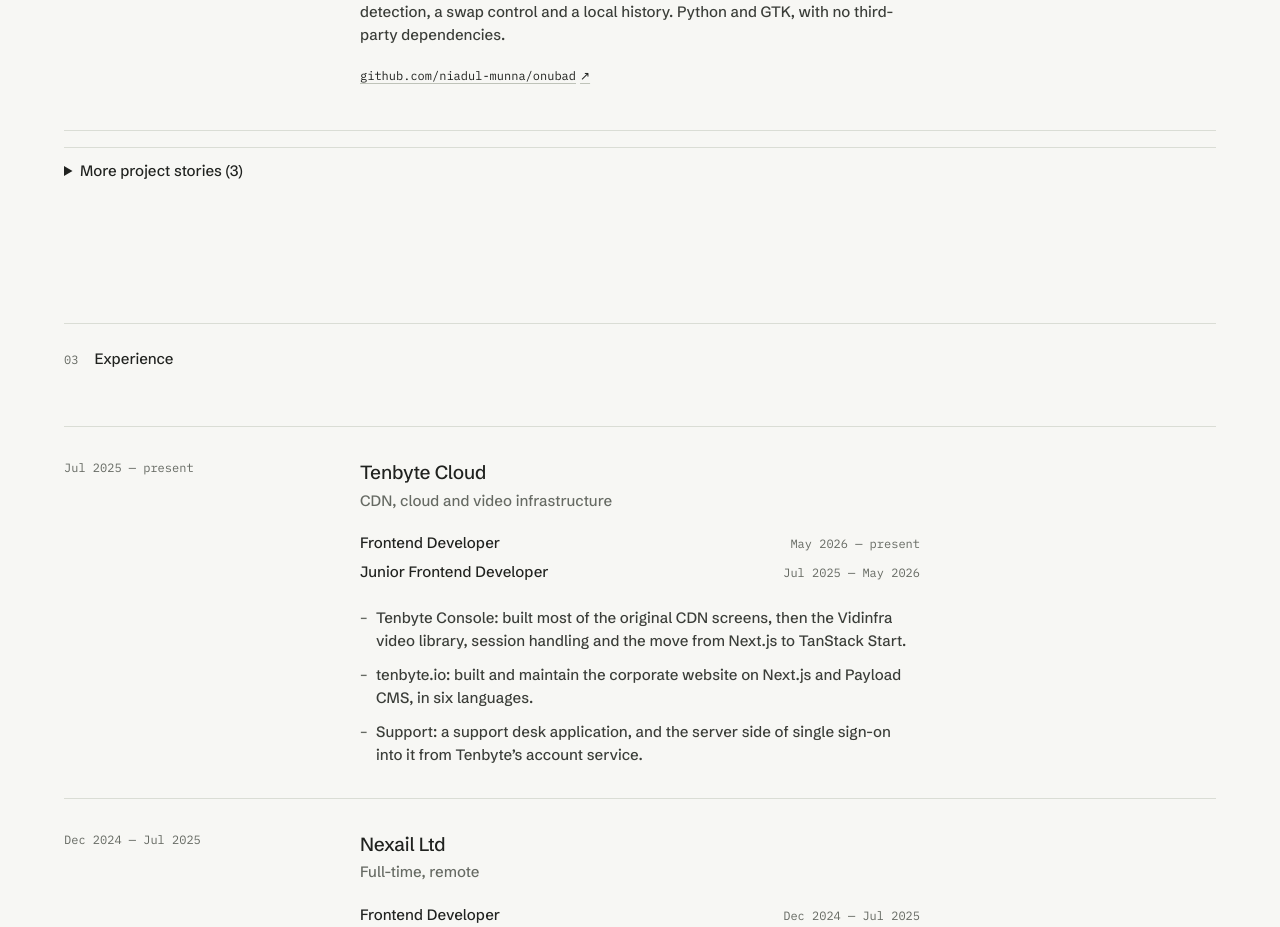
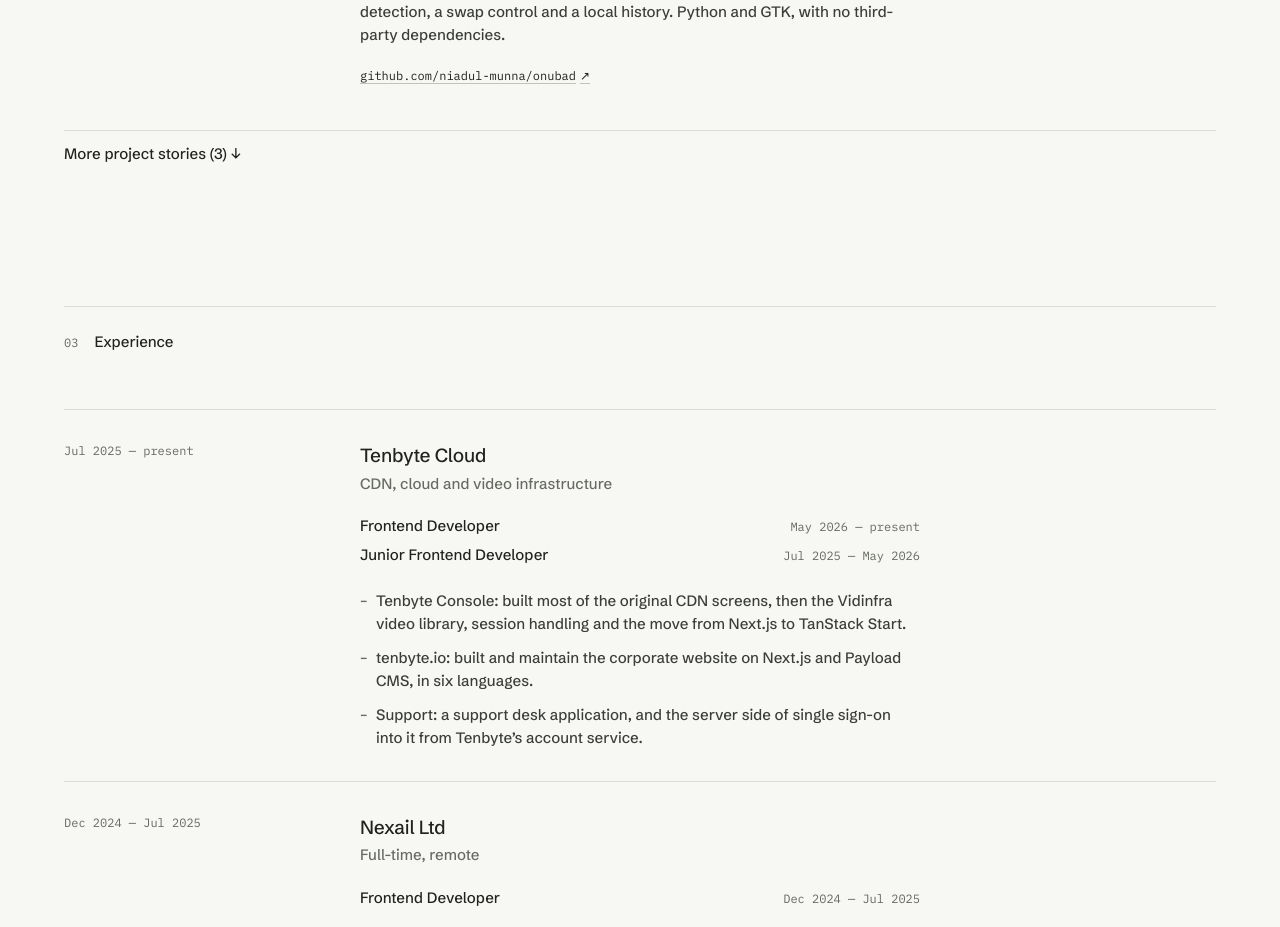
Before and after one commit to niadul-munna/portfolio, a Next.js app: page / in a window 1280 px wide. Shown: the part 3008-3935 px from the top of the page. Built offline with nearby package versions, Linux system fonts and the light colour scheme; no server answers.

Commit message:
Merge disclosure hairline and use a typographic marker

```diff
--- a/components/home/practice-list.tsx
+++ b/components/home/practice-list.tsx
@@ -58,10 +58,14 @@
   return (
     <>
       <PracticeEntries entries={standalone} />
+      {/* -mt-px lays the disclosure's top hairline over the last story's bottom one. */}
       {related.length ? (
-        <details className="mt-4 border-t border-line">
-          <summary className="min-h-11 cursor-pointer py-3 text-ui text-ink hover:text-accent">
+        <details className="group -mt-px border-t border-line">
+          <summary className="flex min-h-11 cursor-pointer list-none items-center gap-1 py-3 text-ui text-ink hover:text-accent [&::-webkit-details-marker]:hidden">
             More project stories ({related.length})
+            <span aria-hidden="true" className="inline-block transition-transform duration-200 group-open:rotate-180">
+              ↓
+            </span>
           </summary>
           <PracticeEntries entries={related} />
         </details>
```
